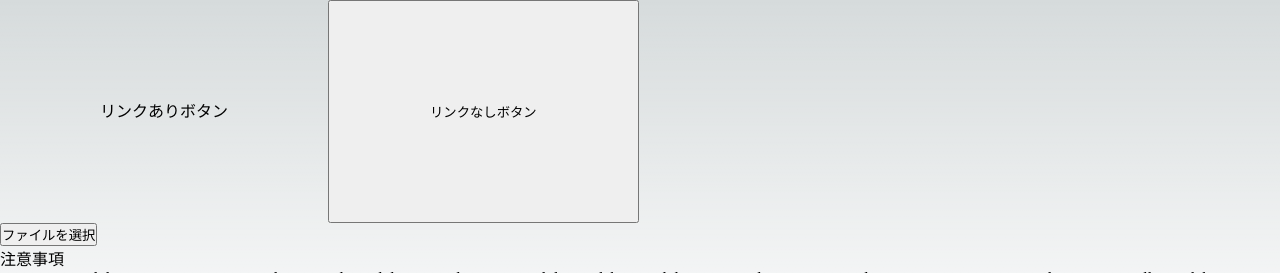
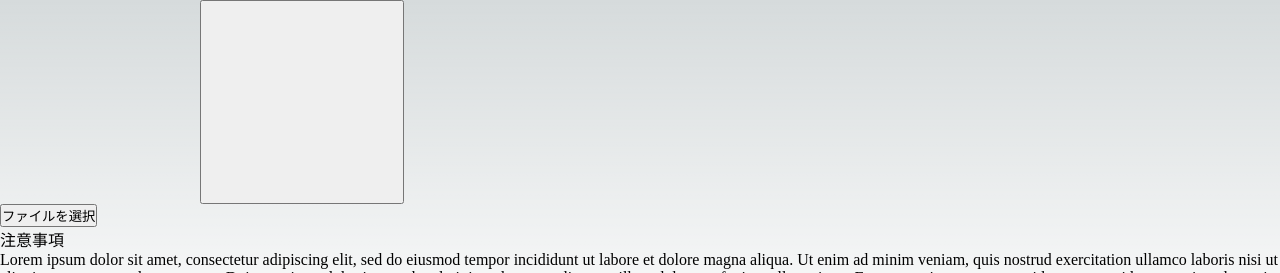
Before and after one commit to Kubo-yu/chromatic-frontmock, a Next.js app: page /test in a window 1280 px wide. Shown: the top 273 px of the page. Built offline with nearby package versions, Linux system fonts and the light colour scheme; no server answers.

Commit message:
a11y test

```diff
--- a/src/components/Button.tsx
+++ b/src/components/Button.tsx
@@ -27,7 +27,7 @@ const Button = ({
         {...props}
         style={buttonStyle}
       >
-        {label}
+        {/* {label} */}
       </a>
     );
   } else if (type) {
@@ -49,7 +49,7 @@ const Button = ({
         {...props}
         style={buttonStyle}
       >
-        {label}
+        {/* {label} */}
       </button>
     );
   }
```
